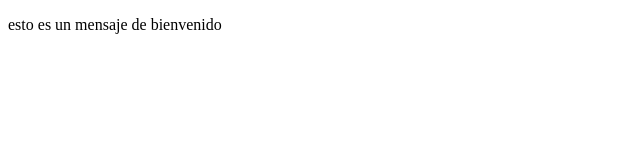
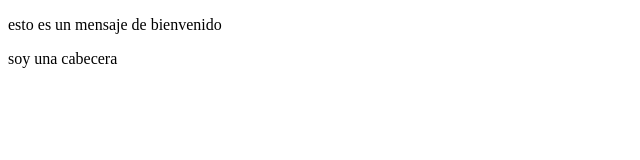
Before and after one commit to juan210403/intro-a-git, a plain HTML site: page index.html in a window 1280 px wide. Shown: the full height of the page, 0-640 px from the left. Drawn offline with Linux system fonts and the light colour scheme.

Commit message:
Update index.html
 para cabecera

```diff
--- a/index.html
+++ b/index.html
@@ -9,7 +9,7 @@
 </head>
 <body>
     <p> esto es un mensaje de bienvenido</p>
-
+ <header> soy una cabecera</header>
 
 </body>
 </html>
```
